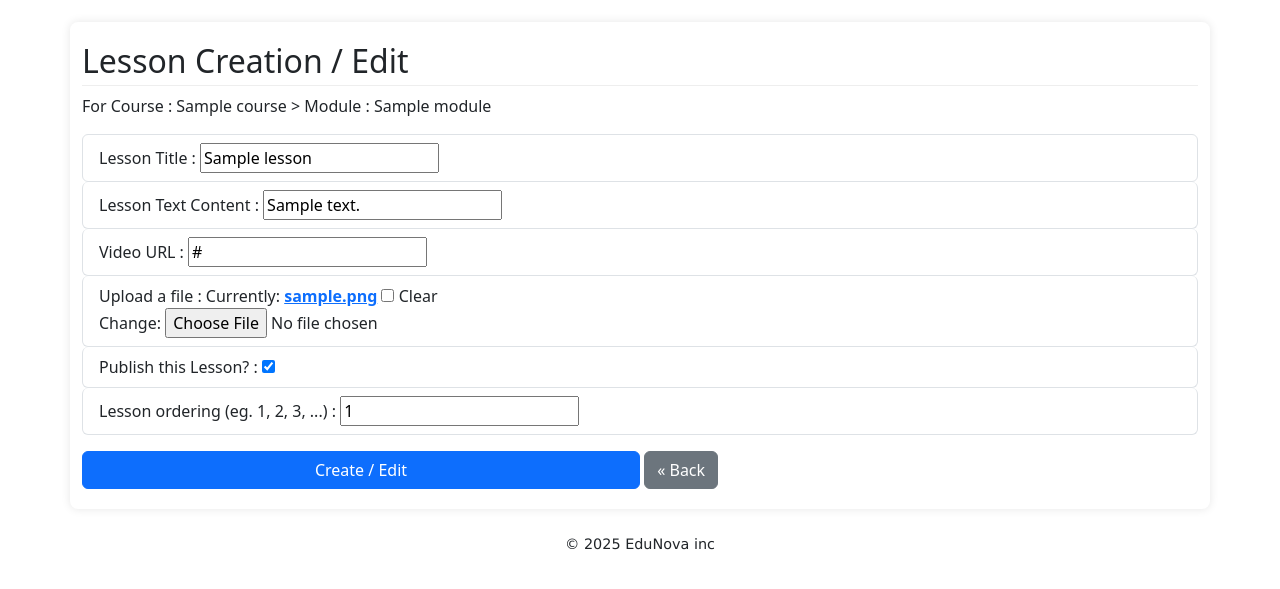
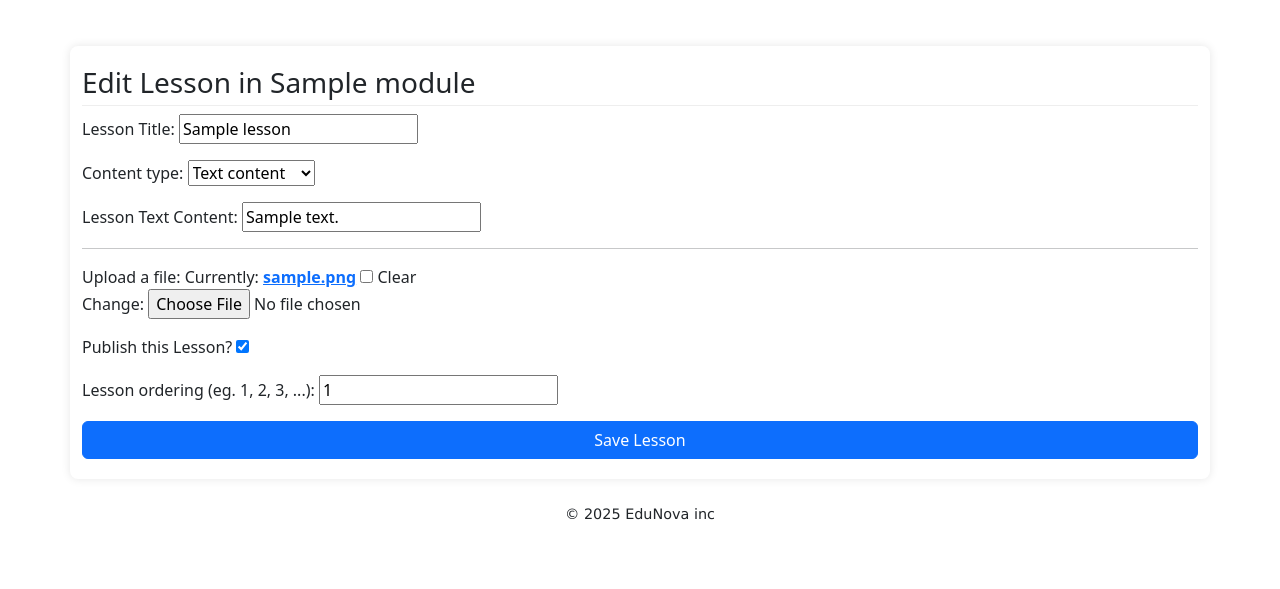
Before and after one commit to Anirudh11V/EduNova, a Django app: a page that uses lms/courses/templates/courses/lesson_form.html in a window 1280 px wide. Shown: the part 59-648 px from the top of the page. Run offline with Django 5.2, Linux system fonts and the light colour scheme; a user stored in the database is signed in; tables that the repository leaves empty hold one stand-in row (values such as "Sample post"); parts of the project's set-up code (start-up, migrations or seed data) failed here and were passed over.

Commit message:
Update in lesson view

```diff
--- a/lms/courses/forms.py
+++ b/lms/courses/forms.py
@@ -54,7 +54,7 @@ class ModuleForm(forms.ModelForm):
 class LessonForm(forms.ModelForm):
     class Meta:
         model = Lesson
-        fields = ['title', 'text_content', 'video_url', 'file_upload', 'is_published', 'order']
+        fields = ['title', 'content_type', 'text_content', 'video_url', 'video', 'file_upload', 'is_published', 'order']
         labels = {
             'title': 'Lesson Title',
             'text_content': 'Lesson Text Content',
@@ -66,6 +66,7 @@ class LessonForm(forms.ModelForm):
 
         widgets = {
             'text_content': TinyMCE(),
+            'video_url': forms.URLInput(attrs= {'placeholder': 'place the video url here...'}),
             'order': forms.NumberInput(attrs= {'placeholder': 'Enter a number'}),
         }
 
--- a/lms/courses/models.py
+++ b/lms/courses/models.py
@@ -4,6 +4,8 @@ from django.utils.text import slugify
 from django.urls import reverse
 from django.db.models import Avg
 from django.core.validators import MinValueValidator, MaxValueValidator
+import uuid
+import os
 
 from django.contrib.auth import get_user_model
 # Create your models here.
@@ -28,6 +30,16 @@ class Category(models.Model):
         return reverse('courses:course_list', args=[self.slug])
 
 
+def course_thumbnail_path(instance, filename):
+    """ Generates a unique path for course thumbnails. """
+    ext = filename.split('.')[-1]
+
+    # Generates a unique filename using uuid to prevent overwrites
+    filename = f'{uuid.uuid4()}.{ext}'
+
+    # Return the new path in the format: courses/<course_slug>/<unique_filename>
+    return os.path.join('courses', instance.slug, filename)
+
 class Course(models.Model):
     title = models.CharField(max_length= 50)
     slug = models.SlugField(max_length= 50, unique= True, blank= True)
@@ -40,7 +52,7 @@ class Course(models.Model):
                                    related_name= 'taught_courses')
 
     price = models.DecimalField(max_digits= 7, decimal_places= 2, default= 0.00)
-    thumbnail = models.ImageField(blank= True, null= True, upload_to= 'course_thumbnails/')
+    thumbnail = models.ImageField(blank= True, null= True, upload_to= course_thumbnail_path)
     created_at = models.DateTimeField(auto_now_add= True)
     updated_at = models.DateField(auto_now= True)
     is_published = models.BooleanField(default= False)
@@ -91,21 +103,40 @@ class Module(models.Model):
         return reverse('courses:course_details', args= [self.course.slug])
 
 
+def lesson_content_path(instance, filename):
+    """ Generates a unique path for lesson videos and attachements. """
+    ext = filename.split('.')[-1]
+    filename = f'{uuid.uuid4()}.{ext}'
+
+    # Return path: courses/<course_slug>/<module_slug>/<lesson_slug>/<filename>
+    return os.path.join(
+        'courses',
+        instance.module.course.slug,
+        instance.module.slug,
+        instance.slug,
+        filename
+    )
+
+
 class Lesson(models.Model):
     module = models.ForeignKey(Module, on_delete= models.CASCADE, related_name= 'lesson')
 
     title = models.CharField(max_length= 50)
     slug = models.SlugField(max_length= 50, blank= True)
+
+    CONTENT_CHOICES = (
+        ('text', 'Text content'),
+        ('videourl','Video URL'),
+        ('video', 'Video content'),
+        ('file', 'File content'),
+    )
     content_type = models.CharField(max_length= 50,
-                                    choices= [
-                                        ('text', 'Text content'),
-                                        ('video', 'Video content'),
-                                        ('file', 'File content'),
-                                    ], default= 'text')
+                                    choices= CONTENT_CHOICES, default= 'text')
 
     text_content = models.TextField(blank= True, null= True)
     video_url = models.URLField(max_length= 250, blank= True, null= True)
-    file_upload = models.FileField(blank=True, null= True, upload_to= 'lesson_files/')
+    video = models.FileField(upload_to= lesson_content_path, blank= True, null= True)
+    file_upload = models.FileField(blank=True, null= True, upload_to= lesson_content_path)
     order = models.PositiveIntegerField(blank= False, null= False, default= 1)
     created_at = models.DateTimeField(auto_now_add= True)
     updated_at = models.DateField(auto_now= True)
--- a/lms/courses/templates/courses/lesson_form.html
+++ b/lms/courses/templates/courses/lesson_form.html
@@ -7,39 +7,82 @@
 
 {% block content %}
 
-<main>
-    <section>
-        <div class="container p-auto">
+<section class="container mt-4">
+    <h3> {% if object %}Edit Lesson{% else %}Create Lesson{% endif %} in {{module.title}} </h3>
 
-            <h2>Lesson Creation / Edit</h2>
-            <p>For Course : {{course.title}} > Module : {{module.title}}</p>
+    <form action="" method="post" enctype="multipart/form-data"> {% csrf_token %}
+        {{form.media}}
 
-            <form action="" method="post" enctype="multipart/form-data"> {% csrf_token %}
-                {% for i in form %}
+        <div class="mb-3">
+            {{form.title.label_tag}} {{form.title}}
+        </div>
 
-                    <div class="list-group list-group-item list-group-item-action">
-                        <label for="{{i.id_for_label}}">{{i.label}} : </label>
-                        {{i}}
+        <div class="mb-3">
+            {{form.content_type.label_tag}} {{form.content_type}}
+        </div>
 
-                        {% if i.errors %}
-                            <ul class="errorlist">
-                                {% for error in i.errors %}
-                                    <li>{{error}}</li>
-                                {% endfor %}
-                            </ul>
-                        {% endif %}
+        <div class="mb-3" id="video-url-field">
+            {{form.video_url.label_tag}} {{form.video_url}}
+        </div>
 
-                    </div>
+        <div class="mb-3" id="text-content-field">
+            {{form.text_content.label_tag}} {{form.text_content}}
+        </div>
 
-                {% endfor %}
-                <button type="submit" class="btn btn-primary w-50 mt-3">Create / Edit</button>
-                <a href="{{course.get_absolute_url}}" class="btn btn-secondary mt-3">
-                    &laquo; Back
-                </a>
-            </form>
+        <div class="mb-3" id="video-field">
+            {{form.video.label_tag}} {{form.video}}
+        </div>
 
+        <hr>
+        <div class="mb-3">
+            {{form.file_upload.label_tag}} {{form.file_upload}}
         </div>
-    </section>
-</main>
+
+        <div class="mb-3">
+            {{form.is_published.label_tag}} {{form.is_published}}
+        </div>
+
+        <div class="mb-3">
+            {{form.order.label_tag}} {{form.order}}
+        </div>
+
+        <button type="submit" class="btn btn-primary">Save Lesson</button>
+    </form>
+</section>
+
+<script>
+    document.addEventListener('DOMContentLoaded', function() {
+        const contentTypeSelect = document.getElementById('id_content_type');
+        const textField = document.getElementById('text-content-field');
+        const videourlField = document.getElementById('video-url-field');
+        const videoField = document.getElementById('video-field');
+
+        function toggleFields() {
+            if (contentTypeSelect.value === 'text') {
+                textField.style.display = 'block';
+                videourlField.style.display = 'none';
+                videoField.style.display = 'none';
+            } else if (contentTypeSelect.value === 'video') {
+                textField.style.display = 'none';
+                videourlField.style.display = 'none';
+                videoField.style.display = 'block';
+            } else if (contentTypeSelect.value === 'video_url') {
+                textField.style.display = 'none';
+                videourlField.style.display = 'block';
+                videoField.style.display = 'none';
+            } else { // For others
+                textField.style.display = 'none';
+                videourlField.style.display = 'none';
+                videoField.style.display = 'none';
+            }
+        }
+
+        // Initial check
+        toggleFields();
+
+        //Add Event listener
+        contentTypeSelect.addEventListener('change', toggleFields);
+    });
+</script>
 
 {% endblock content %}
--- a/lms/courses/urls.py
+++ b/lms/courses/urls.py
@@ -73,7 +73,10 @@ urlpatterns = [
          name= 'lesson_details'
          ),
 
+
+
      # main url
+
     path(
         'course_list/',
         views.course_list,
--- a/lms/courses/views.py
+++ b/lms/courses/views.py
@@ -7,7 +7,7 @@ from users.models import UserLessonCompletion, MemberUser
 from users.task import task_notify_new_lesson
 
 from django.contrib.auth.decorators import login_required
-from django.http import Http404
+from django.http import Http404, FileResponse
 from django.db import IntegrityError, models
 from django.db.models import Max, Q, Prefetch
 from django.utils import timezone
@@ -17,6 +17,7 @@ from django.views.generic import CreateView, UpdateView, DeleteView
 from django.contrib.auth.mixins import LoginRequiredMixin, UserPassesTestMixin
 from django.urls import reverse_lazy
 from django.core.paginator import Paginator
+import os
 # Create your views here.
 
 def home(request):
--- a/lms/static/style/lms.css
+++ b/lms/static/style/lms.css
@@ -43,9 +43,9 @@ nav h2{color: #007bff; font-family: Arial, Helvetica, sans-serif;}
 .course_info img{
     width: 250px; height: 180px; object-fit: cover; border-radius: 5px;
 }
-.course_info_text{flex-grow: 1;}
+.course_info_text{flex-grow: 1; margin-left: 50px;}
 .course_meta span{
-    display: block; font-size: 0.9rem; color: #777; margin-bottom: 5px;
+    display: block; font-size: 0.9rem; color: #777; margin-bottom: 5px; margin-left: 50px;
 }
 .module_item{
     background-color: #f9f9f9; border: 1px solid #eee; margin-bottom: 10px; padding: 15px; border-radius: 5px;
@@ -346,5 +346,9 @@ textarea.form_control{resize: vertical;}
 }
 
 #profile_img_pic{
-    width: 80px; height: 80px; object-fit: cover;
+    width: 150px; height: 150px; object-fit: cover;
 }
+
+#video-field{display: none;}
+
+#videoFields{max-width: 800px;}
--- a/lms/users/forms.py
+++ b/lms/users/forms.py
@@ -43,4 +43,4 @@ class UserUpdateForm(forms.ModelForm):
 class ProfileUpdateForm(forms.ModelForm):
     class Meta:
         model = Profile
-        fields = ['bio', 'profile_pic', 'headline', 'location', 'website_url', 'whatsapp_url']
+        fields = ['bio', 'avatar', 'headline', 'location', 'website_url', 'whatsapp_url']
--- a/lms/users/models.py
+++ b/lms/users/models.py
@@ -4,6 +4,8 @@ from django.contrib.auth import get_user_model
 from django.urls import reverse
 from django.utils.translation import gettext_lazy as _
 from django.conf import settings
+import uuid
+import os
 
 from courses.models import Course, Lesson
 # Create your models here.
@@ -27,10 +29,20 @@ class MemberUser(AbstractUser):
 
 User = get_user_model()
 
+def user_avatar_path(instance, filename):
+    """ Generate a unique path for user avatars. """
+    ext = filename.split('.')[-1]
+
+    # Generates a unique filename using uuid to prevent overwrites
+    filename = f'{uuid.uuid4()}.{ext}'
+
+    # Return the new path in the format: avatars/<user_id>/<unique_filename>
+    return os.path.join('avatars', str(instance.user.id), filename)
+
 class Profile(models.Model):
     user = models.OneToOneField(User, on_delete= models.CASCADE, related_name= 'profile')
     bio = models.TextField(max_length= 500, blank= True)
-    profile_pic = models.ImageField(upload_to= 'profile_pics/', default= 'default.jpg', blank= True)
+    avatar = models.ImageField(upload_to= user_avatar_path, default= 'avatars/default.jpg', blank= True)
 
     headline = models.CharField(max_length= 100, blank= True, help_text= 'e.g., Senior Developer')
     location = models.CharField(max_length= 100, blank= True, help_text= 'e.g., Tamil Nadu, India')
```
Also changed, not shown: lms/courses/templates/courses/lesson_detail.html (+71 -38 lines), lms/users/templates/users/profile.html (+9 -3 lines), lms/courses/migrations/0008_alter_course_thumbnail.py (added), lms/courses/migrations/0009_lesson_video_alter_lesson_file_upload.py (added), lms/courses/migrations/0010_alter_lesson_content_type.py (added), lms/users/migrations/0008_remove_profile_profile_pic_profile_avatar.py (added).
